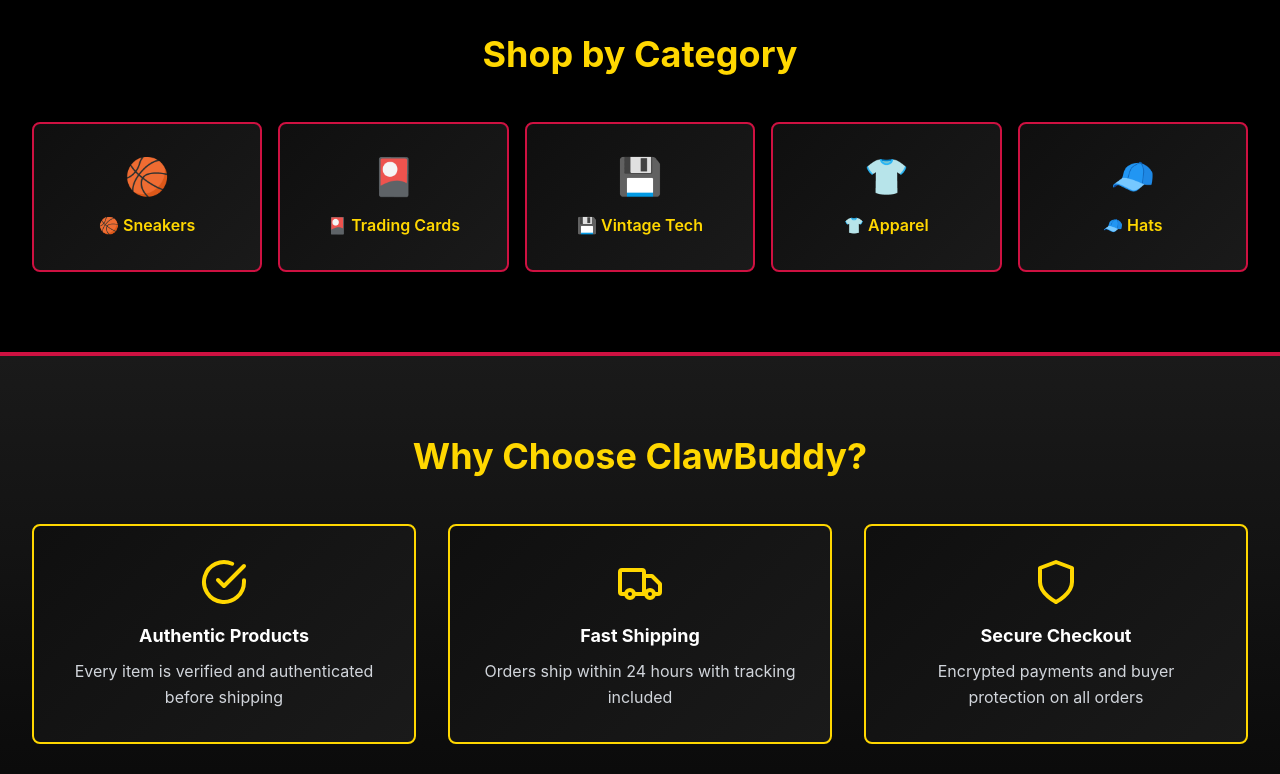
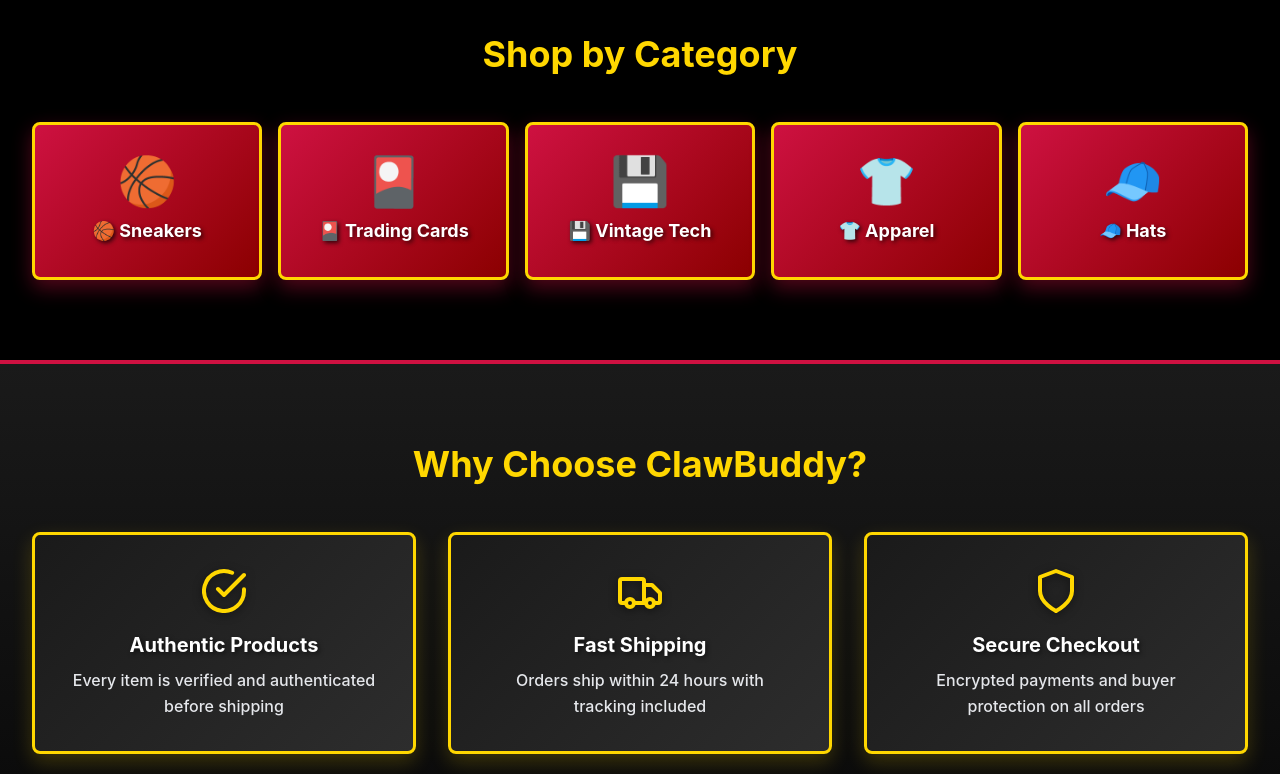
Before and after one commit to fredpiece/higgs-dash-store, a Next.js app: page / in a window 1280 px wide. Shown: the part 1360-2134 px from the top of the page. Built offline with nearby package versions, Linux system fonts and the light colour scheme; no server answers; the database is empty.

Commit message:
✨ Improve card contrast: Red gradient categories, better text shadow, gold borders

```diff
--- a/app/page.tsx
+++ b/app/page.tsx
@@ -147,12 +147,13 @@
                 href={cat.href}
                 className="p-8 text-center hover:shadow-xl transition-all rounded-lg hover:scale-105"
                 style={{
-                  background: 'linear-gradient(135deg, #0f0f0f 0%, #1a1a1a 100%)',
-                  border: '2px solid #CE1141'
+                  background: 'linear-gradient(135deg, #CE1141 0%, #8B0000 100%)',
+                  border: '3px solid #FFD700',
+                  boxShadow: '0 8px 20px rgba(206, 17, 65, 0.4)'
                 }}
               >
-                <div className="text-4xl mb-4">{cat.name.split(' ')[0]}</div>
-                <p className="font-semibold text-[#FFD700]">{cat.name}</p>
+                <div className="text-5xl mb-3">{cat.name.split(' ')[0]}</div>
+                <p className="font-bold text-white text-lg" style={{textShadow: '2px 2px 4px rgba(0,0,0,0.7)'}}>{cat.name}</p>
               </Link>
             ))}
           </div>
@@ -205,15 +206,16 @@
                   key={idx}
                   className="p-8 text-center rounded-lg hover:shadow-xl transition-all hover:scale-105"
                   style={{
-                    background: 'linear-gradient(135deg, #0f0f0f 0%, #1a1a1a 100%)',
-                    border: '2px solid #FFD700'
+                    background: 'linear-gradient(135deg, #1a1a1a 0%, #2d2d2d 100%)',
+                    border: '3px solid #FFD700',
+                    boxShadow: '0 8px 20px rgba(255, 215, 0, 0.2)'
                   }}
                 >
-                  <Icon className="w-12 h-12 text-[#FFD700] mx-auto mb-4" />
-                  <h3 className="font-bold text-lg text-white mb-2">
+                  <Icon className="w-12 h-12 text-[#FFD700] mx-auto mb-4" style={{filter: 'drop-shadow(0 2px 4px rgba(0,0,0,0.5))'}} />
+                  <h3 className="font-bold text-xl text-white mb-2" style={{textShadow: '2px 2px 4px rgba(0,0,0,0.5)'}}>
                     {feature.title}
                   </h3>
-                  <p className="text-gray-300">{feature.description}</p>
+                  <p className="text-gray-200 font-medium">{feature.description}</p>
                 </div>
               );
             })}
```
